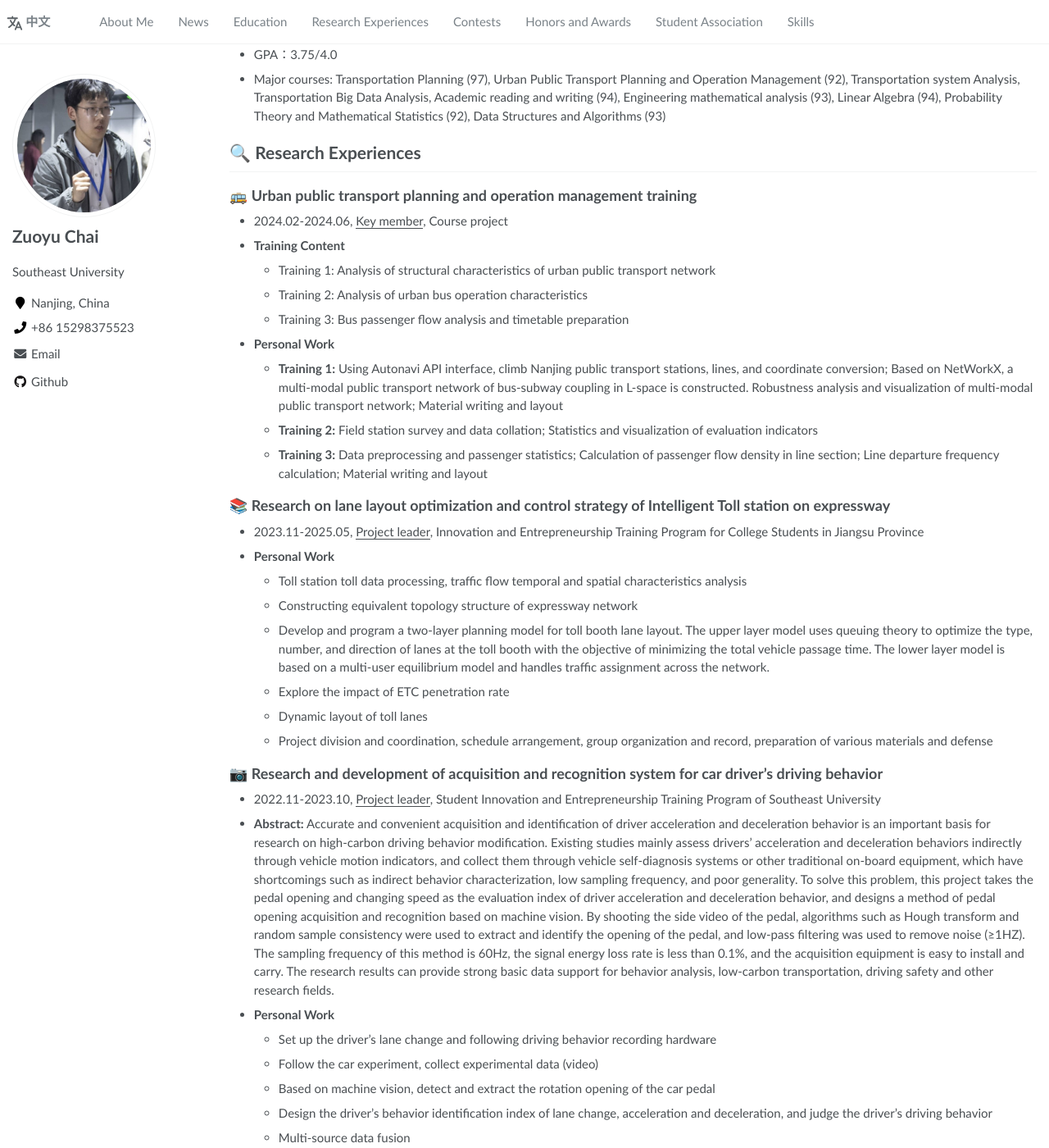
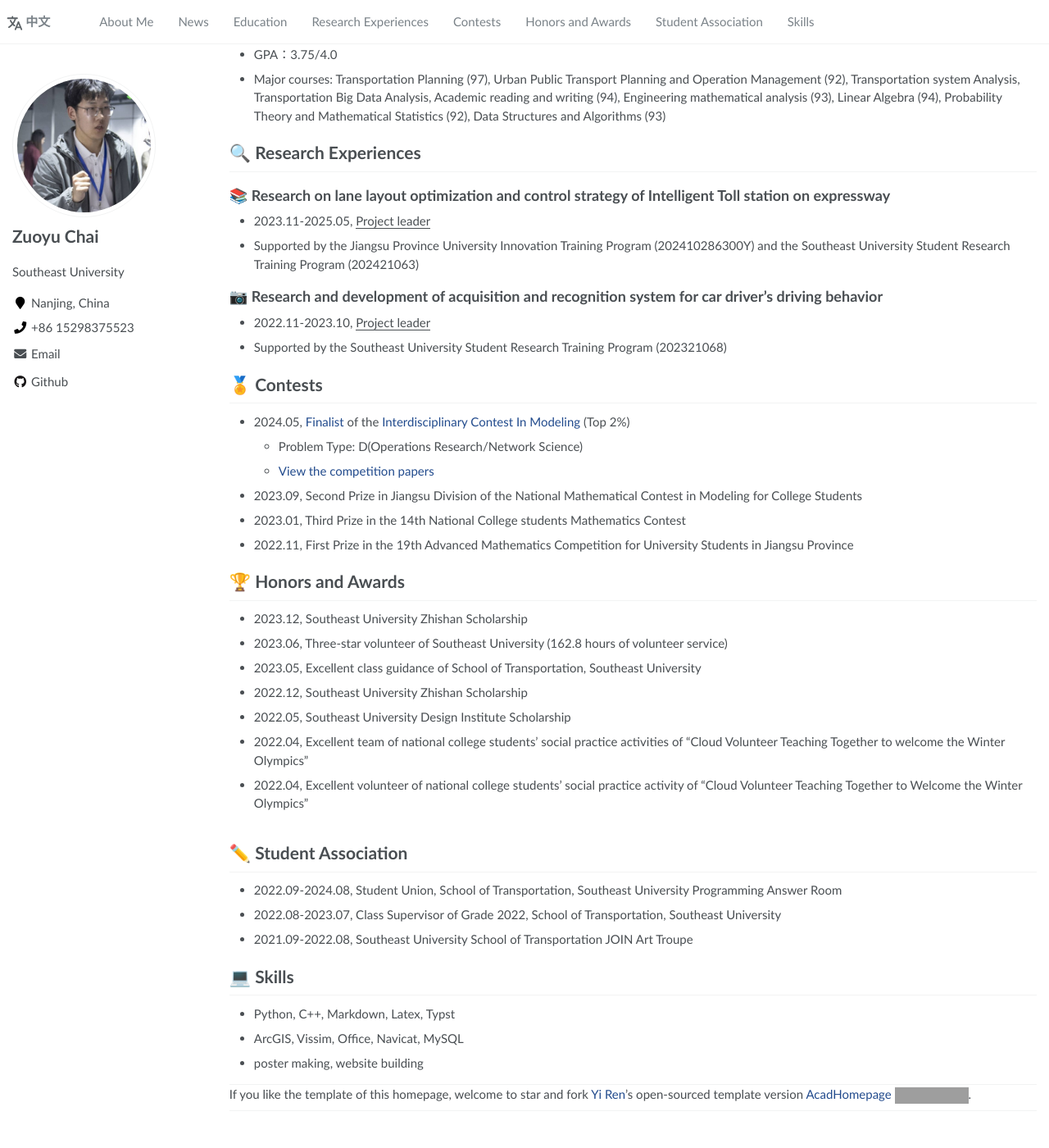
Before and after one commit to zychai/zychai.github.io, a Jekyll site: the page built from _pages/about.md, in a window 1280 px wide and 1400 px high, scrolled down 384 px. Shown: the whole window at 82% size. Built offline with Jekyll 4.4.1, drawn with Linux system fonts in a browser that asks for light colours; after the commit the page ends 1739 px from its top, so only the background shows below that; some of the changed text lies outside the part shown; grey boxes are pictures that could not be loaded.

Commit message:
update pages

```diff
--- a/_pages/about.md
+++ b/_pages/about.md
@@ -28,37 +28,14 @@ I hope to improve my academic research ability and engineering practice ability
 
 # 🔍 Research Experiences
 
-## 🚌 Urban public transport planning and operation management training
-- 2024.02-2024.06, <u>Key member</u>, Course project
-- **Training Content**
-  - Training 1: Analysis of structural characteristics of urban public transport network
-  - Training 2: Analysis of urban bus operation characteristics
-  - Training 3: Bus passenger flow analysis and timetable preparation
-- **Personal Work**
-  - **Training 1:** Using Autonavi API interface, climb Nanjing public transport stations, lines, and coordinate conversion; Based on NetWorkX, a multi-modal public transport network of bus-subway coupling in L-space is constructed. Robustness analysis and visualization of multi-modal public transport network; Material writing and layout
-  - **Training 2:** Field station survey and data collation; Statistics and visualization of evaluation indicators
-  - **Training 3:** Data preprocessing and passenger statistics; Calculation of passenger flow density in line section; Line departure frequency calculation; Material writing and layout
-
 ## 📚 Research on lane layout optimization and control strategy of Intelligent Toll station on expressway
-- 2023.11-2025.05, <u>Project leader</u>, Innovation and Entrepreneurship Training Program for College Students in Jiangsu Province
-- **Personal Work**
-  - Toll station toll data processing, traffic flow temporal and spatial characteristics analysis
-  - Constructing equivalent topology structure of expressway network
-  - Develop and program a two-layer planning model for toll booth lane layout. The upper layer model uses queuing theory to optimize the type, number, and direction of lanes at the toll booth with the objective of minimizing the total vehicle passage time. The lower layer model is based on a multi-user equilibrium model and handles traffic assignment across the network.
-  - Explore the impact of ETC penetration rate
-  - Dynamic layout of toll lanes
-  - Project division and coordination, schedule arrangement, group organization and record, preparation of various materials and defense
+- 2023.11-2025.05, <u>Project leader</u>
+- Supported by the Jiangsu Province University Innovation Training Program (202410286300Y) and the Southeast University Student Research Training Program (202421063)
 
 ## 📷 Research and development of acquisition and recognition system for car driver's driving behavior
-- 2022.11-2023.10, <u>Project leader</u>, Student Innovation and Entrepreneurship Training Program of Southeast University
-- **Abstract:** Accurate and convenient acquisition and identification of driver acceleration and deceleration behavior is an important basis for research on high-carbon driving behavior modification. Existing studies mainly assess drivers' acceleration and deceleration behaviors indirectly through vehicle motion indicators, and collect them through vehicle self-diagnosis systems or other traditional on-board equipment, which have shortcomings such as indirect behavior characterization, low sampling frequency, and poor generality. To solve this problem, this project takes the pedal opening and changing speed as the evaluation index of driver acceleration and deceleration behavior, and designs a method of pedal opening acquisition and recognition based on machine vision. By shooting the side video of the pedal, algorithms such as Hough transform and random sample consistency were used to extract and identify the opening of the pedal, and low-pass filtering was used to remove noise (≥1HZ). The sampling frequency of this method is 60Hz, the signal energy loss rate is less than 0.1%, and the acquisition equipment is easy to install and carry. The research results can provide strong basic data support for behavior analysis, low-carbon transportation, driving safety and other research fields.
-- **Personal Work**
-  - Set up the driver's lane change and following driving behavior recording hardware
-  - Follow the car experiment, collect experimental data (video)
-  - Based on machine vision, detect and extract the rotation opening of the car pedal
-  - Design the driver's behavior identification index of lane change, acceleration and deceleration, and judge the driver's driving behavior
-  - Multi-source data fusion
-  - Project division and coordination, schedule arrangement, group organization and record, preparation of various materials and defense
+- 2022.11-2023.10, <u>Project leader</u>
+- Supported by the Southeast University Student Research Training Program (202321068)
+
 
 
 # 🏅 Contests
```
